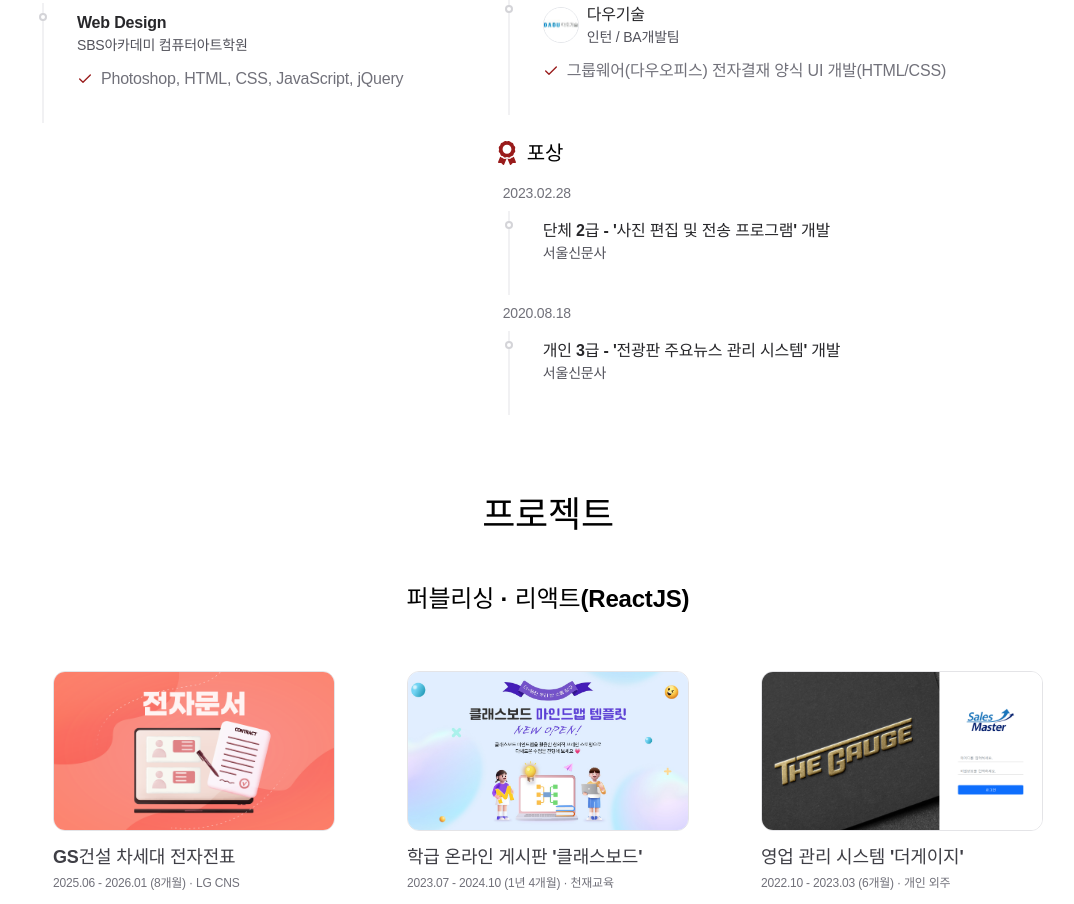
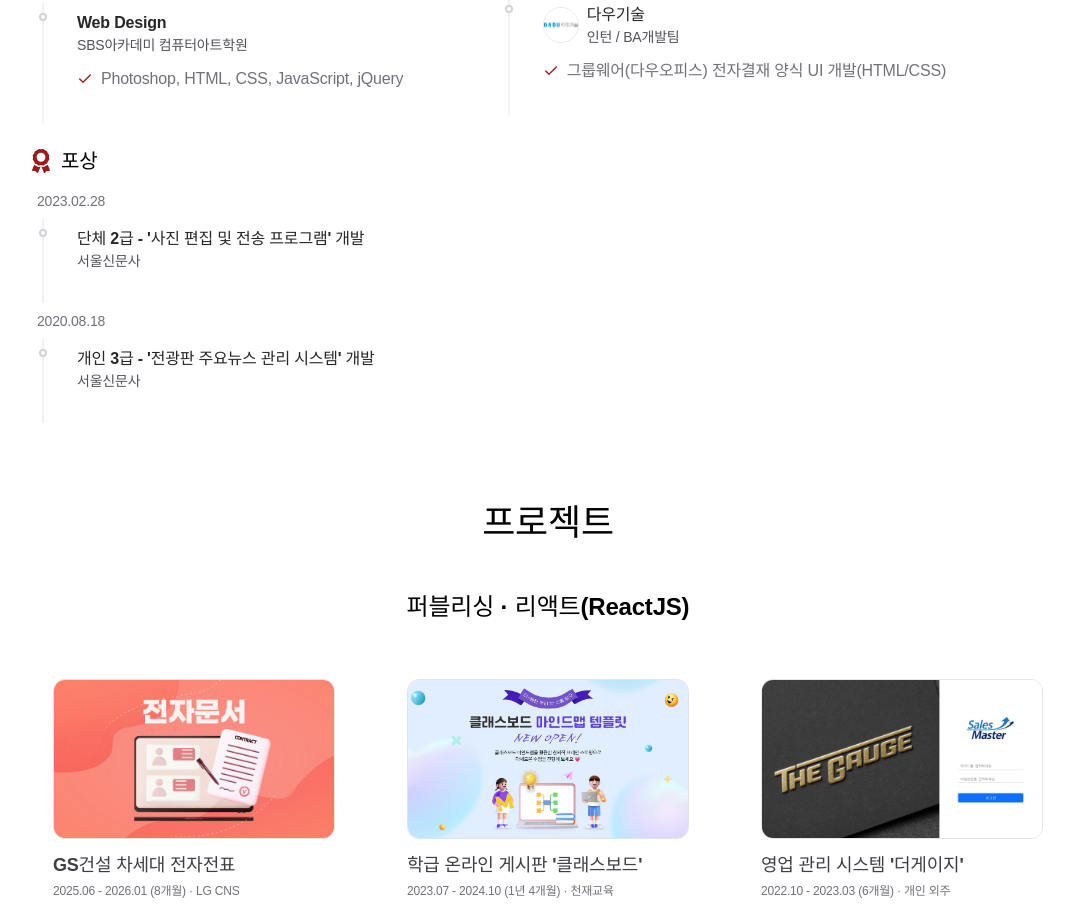
Before and after one commit to yeaeun23/react-portfolio, a React (Vite) app: page /#/ in a window 1280 px wide. Shown: the part 1800-2704 px from the top of the page, without its empty margins (92-1166 px from the left). Built offline with nearby package versions, Linux system fonts and the light colour scheme.

Commit message:
포상 위치 수정

```diff
--- a/src/components/sections/Careers.jsx
+++ b/src/components/sections/Careers.jsx
@@ -109,6 +109,13 @@ function Careers() {
           교육
         </h4>
         <Career items={user_info.educations} />
+
+        {/* =========== 포상 =========== */}
+        <h4 className="text-xl dark:text-white mt-6 mb-4 font-bold flex gap-2 items-center">
+          <FaAward className="text-2xl text-red-800 dark:text-red-500" />
+          포상
+        </h4>
+        <Career items={user_info.awards} />
       </div>
 
       {/* =========== 오른쪽 영역 =========== */}
@@ -119,13 +126,6 @@ function Careers() {
           경력 (총 7년 8개월)
         </h4>
         <Career items={user_info.company} />
-
-        {/* =========== 포상 =========== */}
-        <h4 className="text-xl dark:text-white mt-6 mb-4 font-bold flex gap-2 items-center">
-          <FaAward className="text-2xl text-red-800 dark:text-red-500" />
-          포상
-        </h4>
-        <Career items={user_info.awards} />
       </div>
     </section>
   );
```
